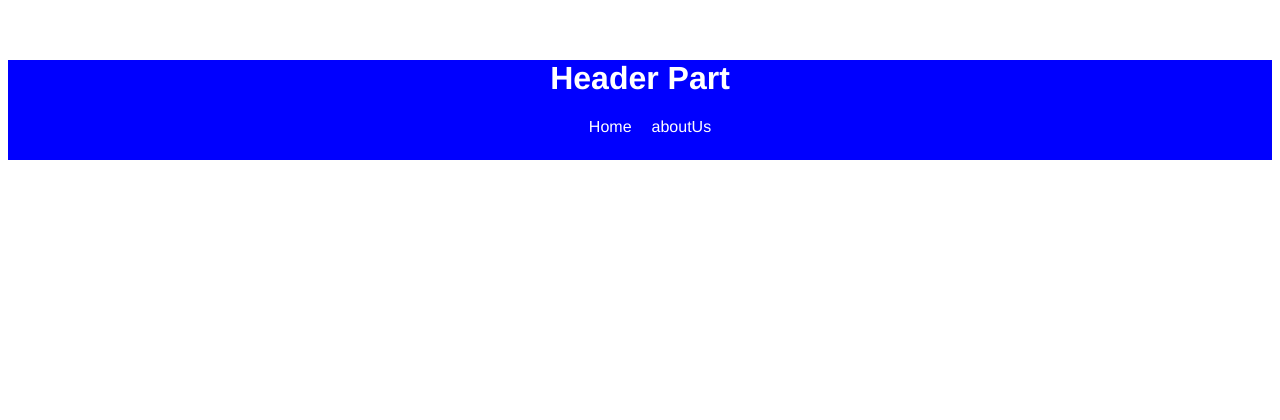
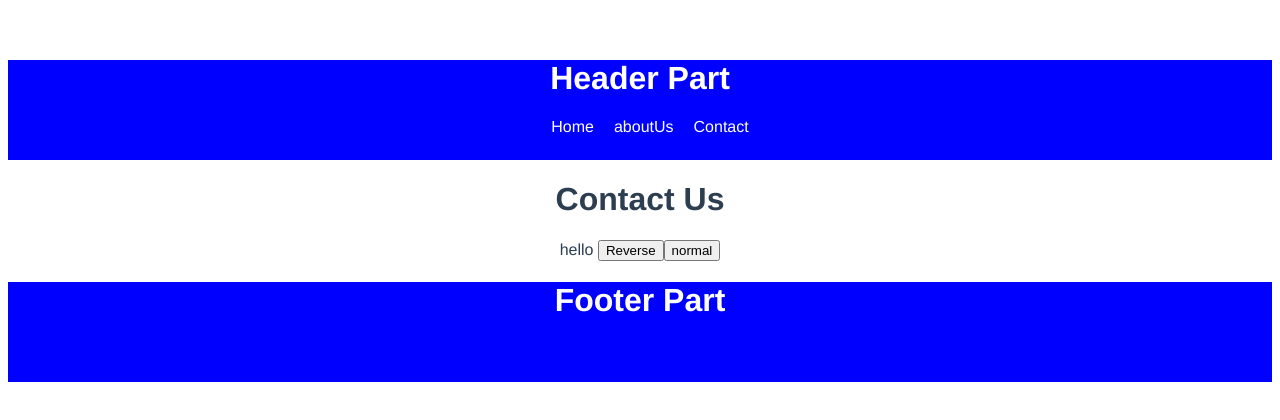
Before and after one commit to elhamalizadeh/vue-exercise1, a Vue app: page /contact in a window 1280 px wide. Shown: the top 420 px of the page. Built offline with nearby package versions, Linux system fonts and the light colour scheme.

Commit message:
12/8/2022

```diff
--- a/package.json
+++ b/package.json
@@ -1,5 +1,5 @@
 {
-  "name": "newfolder",
+  "name": "mynewWebsite",
   "version": "0.1.0",
   "private": true,
   "scripts": {
@@ -8,8 +8,10 @@
     "lint": "vue-cli-service lint"
   },
   "dependencies": {
+    "bootstrap": "^5.2.3",
+    "bootstrap-vue": "^2.23.1",
     "core-js": "^3.8.3",
-    "vue": "^3.2.13",
+    "vue": "^3.2.45",
     "vue-router": "^4.1.6"
   },
   "devDependencies": {
--- a/src/App.vue
+++ b/src/App.vue
@@ -3,16 +3,19 @@
  <HelloWorld msg="Welcome to Your Vue.js App"/>-->
   <header-section/>
   <router-view></router-view>
+  <FooterSection/>
 
 </template>
 
 <script>
+import FooterSection from './components/Footer.vue'
 import HeaderSection from './components/Header.vue'
 
 export default {
   name: 'App',
   components: {
-   HeaderSection
+   HeaderSection,
+    FooterSection
   }
 }
 </script>
--- /dev/null
+++ b/src/components/Contact.vue
@@ -0,0 +1,34 @@
+<template>
+  <div class="container">
+    <div class="row">
+    <h1>Contact Us</h1>
+    <div class="col-3 bg-primary">
+    {{ message }}
+    <button v-on:click="reverse">Reverse</button>
+    <button @click="normal">normal</button>
+    </div>
+    <div class="col-9"></div>
+    </div>
+  </div>
+</template>
+<script>
+export default {
+  name: "contactUs",
+  data() {
+    return {
+      message: "hello",
+    };
+  },
+  methods: {
+    reverse() {
+      let message = this.message.split('').reverse().join('');
+      console.log("reverse is here");
+      console.log(message)
+      return message;
+    },
+    normal(){
+        console.log("normal is here");
+    }
+  },
+};
+</script>
--- /dev/null
+++ b/src/components/Footer.vue
@@ -0,0 +1,18 @@
+<template>
+<div class="fixed-bottom" id="footer">
+    <h1>Footer Part</h1>
+    </div>
+</template>
+<script>
+
+export default{
+    name: 'FooterSection'
+}
+</script>
+<style scoped>
+#footer{
+    background-color: blue;
+    height:100px;
+    color:white;
+}
+</style>
--- a/src/components/Header.vue
+++ b/src/components/Header.vue
@@ -3,6 +3,7 @@
     <h1>Header Part</h1>
     <router-link :to="{name:'Home'}">Home</router-link>
     <router-link :to="{name:'aboutUs'}">aboutUs</router-link>
+    <router-link :to="{name:'contact'}">Contact</router-link>
     </div>
 </template>
 <script>
--- a/src/components/Home.vue
+++ b/src/components/Home.vue
@@ -1,6 +1,6 @@
 <template>
 <div class="container" id="body">
-    <h1>This is Home Pahe</h1>
+    <h1>This is Home Page</h1>
     </div>
 </template>
 <script>
```
Also changed, not shown: src/router.js (+5 -2 lines), 1 other file (tests, documents, lock files or other folders).
